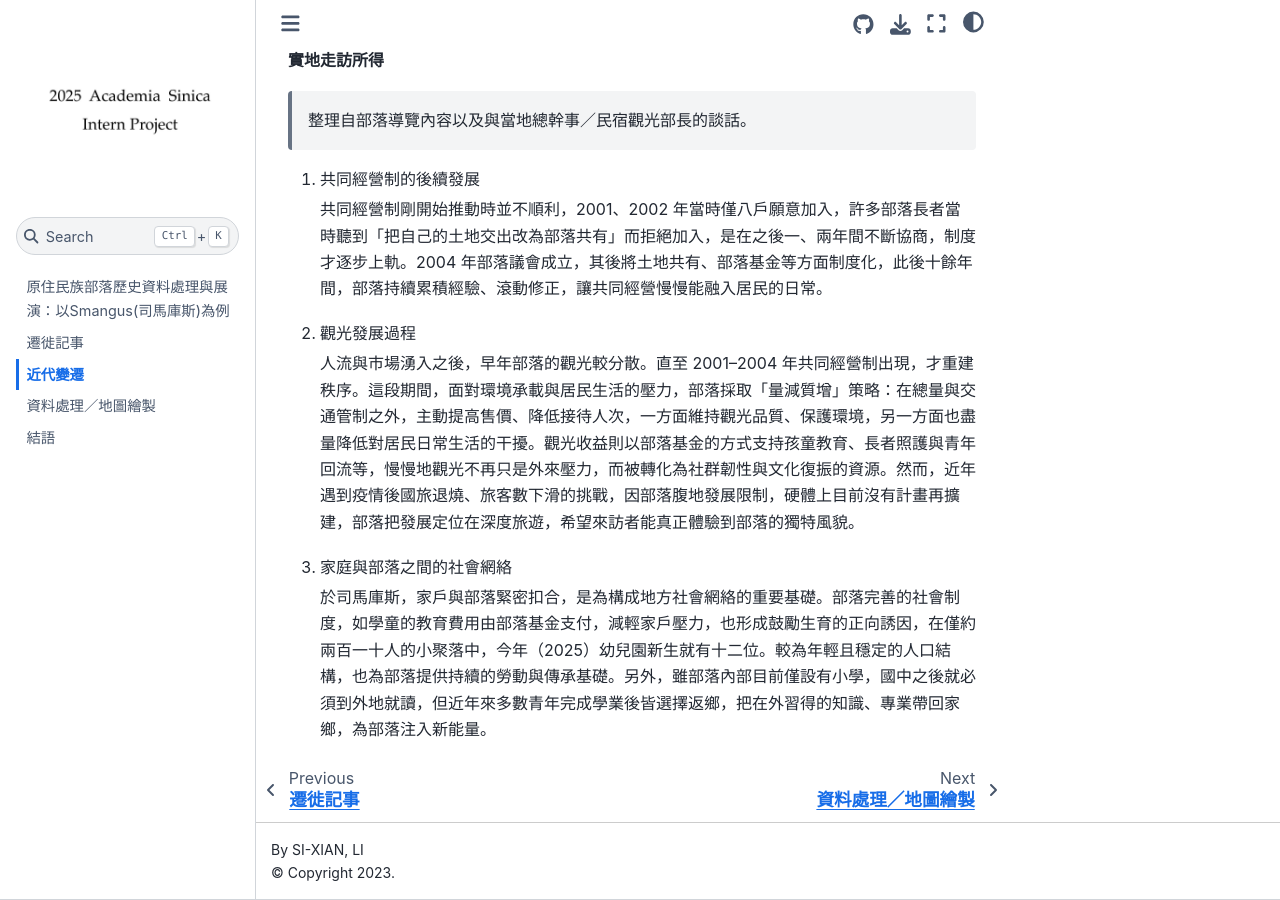
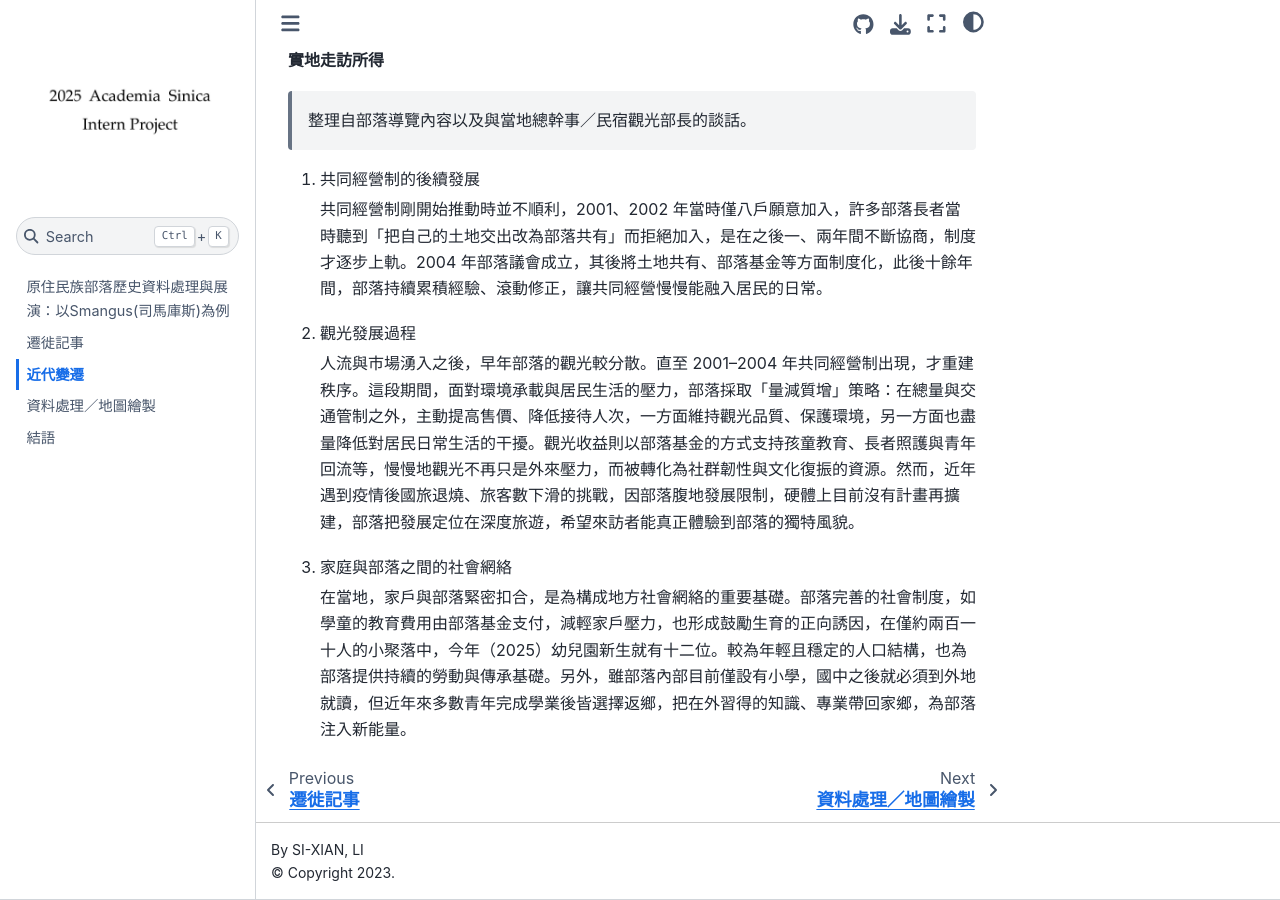
Before and after one commit to lsxx20/mybook2, a Jupyter Book: the page built from nowadays.md, in a window 1280 px wide and 900 px high, scrolled down 752 px. Built offline with Jupyter Book 1.0.4 settings and Sphinx 7.4.7 and the Sphinx Book theme 1.1.4, drawn with Linux system fonts in a browser that asks for light colours; some of the changed text lies outside the part shown.

Commit message:
Update content

```diff
--- a/nowadays.md
+++ b/nowadays.md
@@ -5,7 +5,7 @@ title: 近代變遷
 
 **二度返鄉與信仰萌芽（戰後-1948）**
 
-戰後，原本被集中管理到外圍聚落的族人，陸續二度返鄉回到祖地。大家以家族與鄰里的互助網絡，重建家屋與生計。1948 年，Yabu-Yawiy（余國進）自抬耀部落帶回基督信仰，自此在司馬庫斯紮根，影響了部落往後對公共事務與倫理實踐的理解。
+戰後，原本被集中管理到外圍聚落的族人，陸續二度返鄉回到祖地。大家以家族與鄰里的互助網絡，重建家屋與生計。1948 年，*Yabu-Yawiy*（余國進）自抬耀部落帶回基督信仰，自此在司馬庫斯紮根，影響了部落往後對公共事務與倫理實踐的理解。
 
 ***
 
@@ -41,4 +41,4 @@ title: 近代變遷
 
 3. 家庭與部落之間的社會網絡
 
-   於司馬庫斯，家戶與部落緊密扣合，是為構成地方社會網絡的重要基礎。部落完善的社會制度，如學童的教育費用由部落基金支付，減輕家戶壓力，也形成鼓勵生育的正向誘因，在僅約兩百一十人的小聚落中，今年（2025）幼兒園新生就有十二位。較為年輕且穩定的人口結構，也為部落提供持續的勞動與傳承基礎。另外，雖部落內部目前僅設有小學，國中之後就必須到外地就讀，但近年來多數青年完成學業後皆選擇返鄉，把在外習得的知識、專業帶回家鄉，為部落注入新能量。
+   在當地，家戶與部落緊密扣合，是為構成地方社會網絡的重要基礎。部落完善的社會制度，如學童的教育費用由部落基金支付，減輕家戶壓力，也形成鼓勵生育的正向誘因，在僅約兩百一十人的小聚落中，今年（2025）幼兒園新生就有十二位。較為年輕且穩定的人口結構，也為部落提供持續的勞動與傳承基礎。另外，雖部落內部目前僅設有小學，國中之後就必須到外地就讀，但近年來多數青年完成學業後皆選擇返鄉，把在外習得的知識、專業帶回家鄉，為部落注入新能量。
```
Also changed, not shown: data_processing.md (+1 -1 lines).
